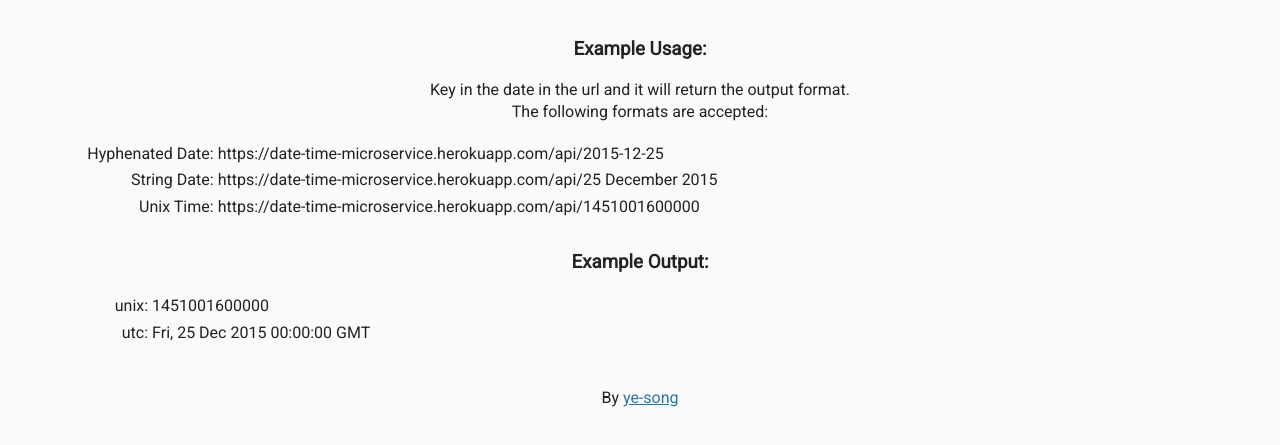
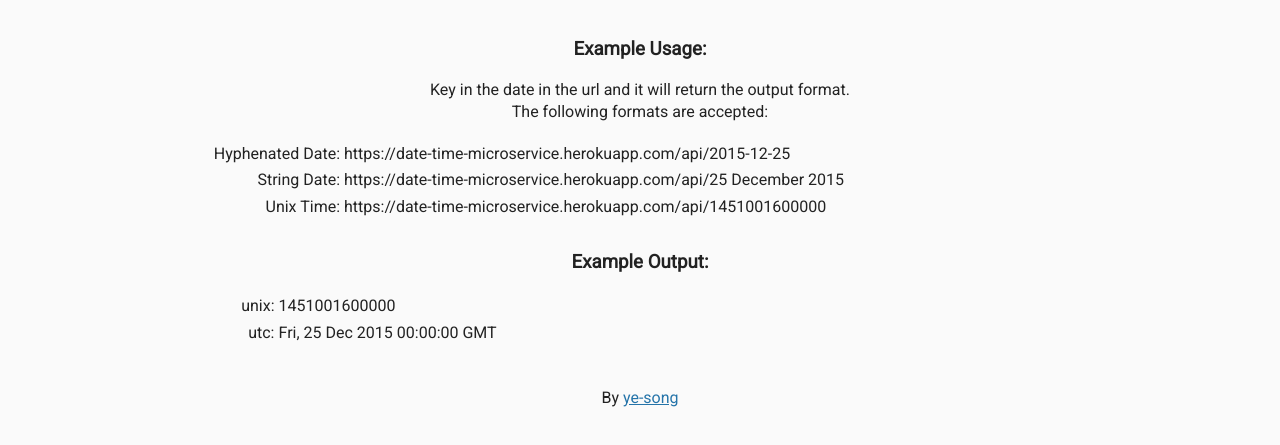
Before and after one commit to ye-song/Timestamp, a website: page views/index.html in a window 1280 px wide. Shown: the part 73-518 px from the top of the page. Drawn offline with Linux system fonts and the light colour scheme; files that its build step writes are made by us from their sources.

Commit message:
Update index.html
Center the tables

```diff
--- a/views/index.html
+++ b/views/index.html
@@ -15,7 +15,7 @@
       <p>Key in the date in the url and it will return the output format.<br/>
         The following formats are accepted:
 
-      <table style="width:80%">
+      <table style="width:80%;margin-left:auto;margin-right:auto;">
         <tr>
           <td style="text-align: right">Hyphenated Date:</td>
           <td style="text-align: left">https://date-time-microservice.herokuapp.com/api/2015-12-25</td>
@@ -32,7 +32,7 @@
 
       <h3>Example Output:</h3>
       <p>
-      <table style="width:80%">
+      <table style="width:80%;margin-left:auto;margin-right:auto;">
         <tr>
           <td style="text-align: right">unix:</td>
           <td style="text-align: left">1451001600000 </td>
```
